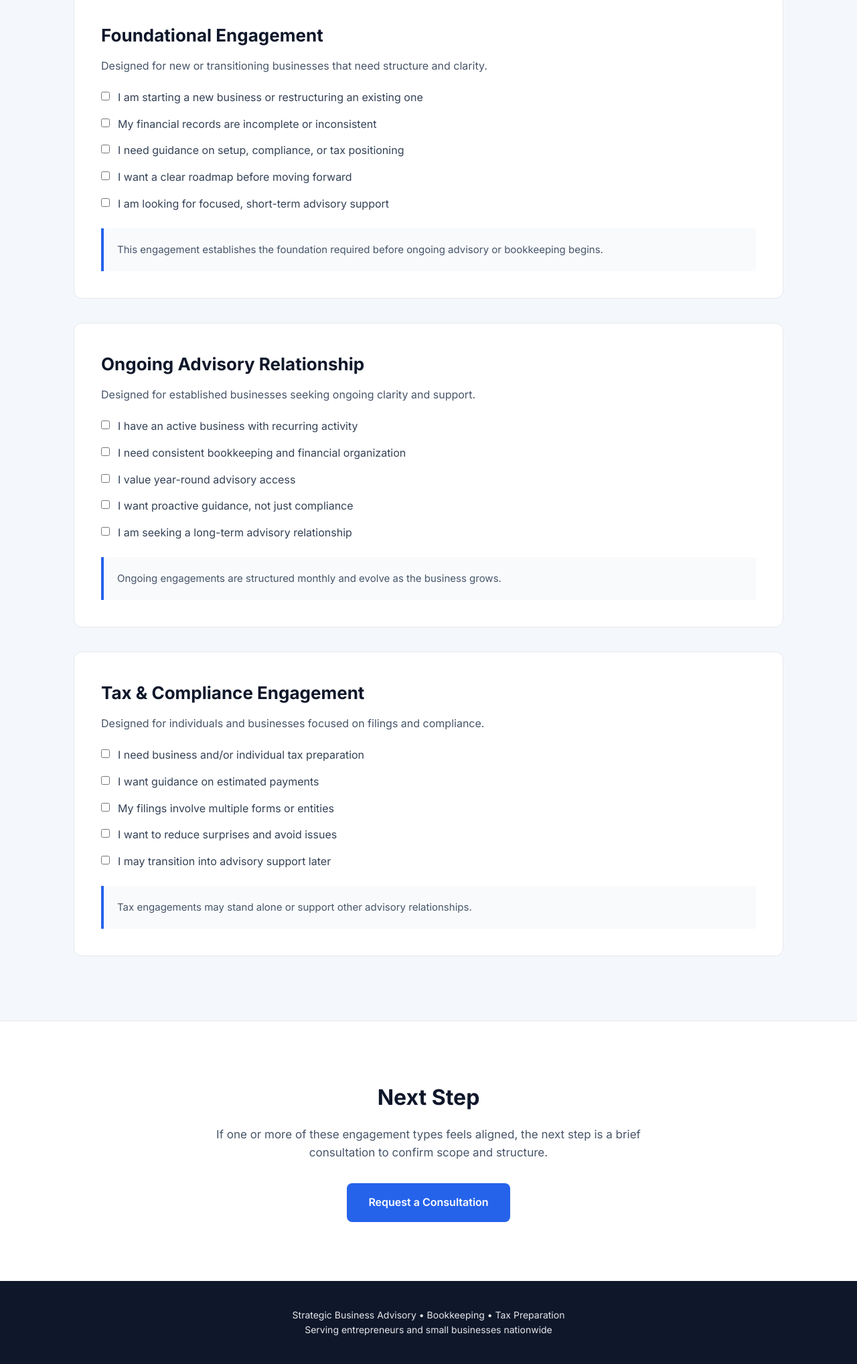
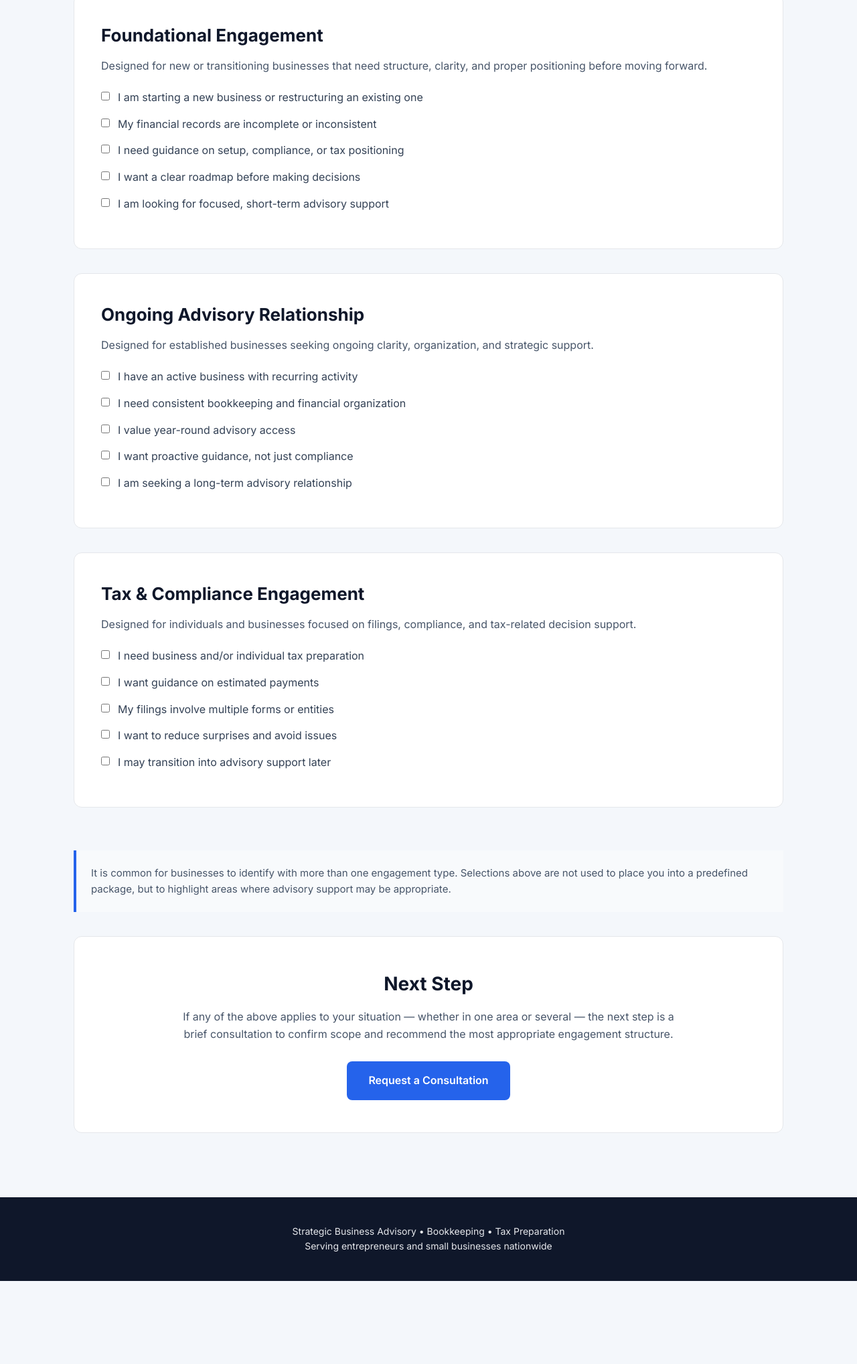
Before and after one commit to infracoreadvisorygroup/infracoreadvisory, a plain HTML site: page engagements.html in a window 1280 px wide. Shown: the part 571-2608 px from the top of the page at 67% size. After the commit the page ends 2484 px from the top, so only its background shows below. Drawn offline with Linux system fonts and the light colour scheme.

Commit message:
Revise client engagements content and layout
Updated content and structure for client engagements page, enhancing clarity and organization.

```diff
--- a/engagements.html
+++ b/engagements.html
@@ -4,122 +4,153 @@
   <meta charset="UTF-8">
   <title>Client Engagements | InfraCore Advisory Group</title>
 
-<meta name="description" content="Understand how InfraCore Advisory Group structures client engagements and determine the right fit for your business.">
-<link rel="icon" href="favicon.png">
+  <meta name="description" content="Understand how InfraCore Advisory Group structures client engagements and determines the appropriate advisory relationship.">
+  <meta property="og:title" content="Client Engagements | InfraCore Advisory Group">
+  <meta property="og:type" content="website">
+  <meta property="og:url" content="https://www.infracoreadvisorygroup.com/engagements.html">
+
+  <link rel="icon" href="favicon.png" type="image/png">
   <meta name="viewport" content="width=device-width, initial-scale=1.0">
 
   <link href="https://fonts.googleapis.com/css2?family=Inter:wght@400;500;600;700&display=swap" rel="stylesheet">
 
   <style>
-*{margin:0;padding:0;box-sizing:border-box;font-family:Inter,sans-serif}
-body{background:#f4f7fb;color:#1f2937;line-height:1.6}
+    * { margin: 0; padding: 0; box-sizing: border-box; font-family: Inter, sans-serif; }
+    body { background: #f4f7fb; color: #1f2937; line-height: 1.6; }
 
-nav{
-  background:#ffffff;
-  border-bottom:1px solid #e5e7eb;
-  padding:20px 80px;
-  display:flex;
-  justify-content:space-between;
-  align-items:center
+    nav {
+      background: #ffffff;
+      border-bottom: 1px solid #e5e7eb;
+      padding: 20px 80px;
+      display: flex;
+      justify-content: space-between;
+      align-items: center;
     }
-nav img{height:40px}
-nav a{margin-left:24px;text-decoration:none;color:#334155;font-weight:500}
-
-.header{
-  background:linear-gradient(180deg,#eef2ff,#f4f7fb);
-  padding:120px 20px;
-  text-align:center;
-  border-bottom:1px solid #e5e7eb
-}
-.header h1{font-size:44px;color:#0f172a;margin-bottom:16px}
-.header p{font-size:18px;color:#475569;max-width:820px;margin:0 auto}
-
-.container{
-  max-width:1100px;
-  margin:0 auto;
-  padding:96px 20px;
-  display:grid;
-  gap:36px
+    nav img { height: 40px; }
+    nav a {
+      margin-left: 24px;
+      text-decoration: none;
+      color: #334155;
+      font-weight: 500;
+      font-size: 15px;
     }
 
-.card{
-  background:#ffffff;
-  border:1px solid #e5e7eb;
-  border-radius:12px;
-  padding:40px
+    .header {
+      background: linear-gradient(180deg, #eef2ff 0%, #f4f7fb 100%);
+      padding: 120px 20px;
+      text-align: center;
+      border-bottom: 1px solid #e5e7eb;
+    }
+    .header h1 {
+      font-size: 44px;
+      font-weight: 700;
+      color: #0f172a;
+      margin-bottom: 16px;
+    }
+    .header p {
+      font-size: 18px;
+      color: #475569;
+      max-width: 860px;
+      margin: 0 auto;
     }
 
-.card h2{
-  font-size:26px;
-  color:#0f172a;
-  margin-bottom:12px
+    .container {
+      max-width: 1100px;
+      margin: 0 auto;
+      padding: 96px 20px;
+      display: grid;
+      gap: 36px;
     }
 
-.card p{
-  font-size:16px;
-  color:#475569;
-  margin-bottom:22px
+    .card {
+      background: #ffffff;
+      border: 1px solid #e5e7eb;
+      border-radius: 12px;
+      padding: 40px;
     }
 
-.checklist{
-  list-style:none;
-  padding-left:0
+    .card h2 {
+      font-size: 26px;
+      color: #0f172a;
+      margin-bottom: 12px;
     }
 
-.checklist li{
-  display:flex;
-  align-items:flex-start;
-  margin-bottom:14px;
-  font-size:16px;
-  color:#334155
+    .card p {
+      font-size: 16px;
+      color: #475569;
+      margin-bottom: 22px;
     }
 
-.checklist input{
-  margin-right:12px;
-  margin-top:4px
+    .checklist {
+      list-style: none;
+      padding-left: 0;
     }
 
-.note{
-  background:#f8fafc;
-  border-left:4px solid #2563eb;
-  padding:20px;
-  font-size:15px;
-  color:#475569;
-  margin-top:24px
+    .checklist li {
+      display: flex;
+      align-items: flex-start;
+      margin-bottom: 14px;
+      font-size: 16px;
+      color: #334155;
     }
 
-.cta-band{
-  background:#ffffff;
-  border-top:1px solid #e5e7eb;
-  padding:88px 20px;
-  text-align:center
+    .checklist input {
+      margin-right: 12px;
+      margin-top: 4px;
     }
 
-.cta-band h2{font-size:32px;color:#0f172a;margin-bottom:16px}
-.cta-band p{font-size:17px;color:#475569;max-width:720px;margin:0 auto 32px}
-
-.cta{
-  background:#2563eb;
-  color:#ffffff;
-  padding:16px 32px;
-  border-radius:8px;
-  text-decoration:none;
-  font-weight:600;
-  font-size:16px;
-  display:inline-block
+    .divider-note {
+      background: #f8fafc;
+      border-left: 4px solid #2563eb;
+      padding: 22px;
+      font-size: 15px;
+      color: #475569;
+      margin-top: 28px;
     }
 
-footer{
-  background:#0f172a;
-  color:#e5e7eb;
-  padding:40px 20px;
-  text-align:center;
-  font-size:14px
+    .next-step {
+      background: #ffffff;
+      border: 1px solid #e5e7eb;
+      border-radius: 12px;
+      padding: 48px 40px;
+      text-align: center;
     }
 
-@media(max-width:900px){
-  nav{padding:18px 24px}
-  .header h1{font-size:34px}
+    .next-step h3 {
+      font-size: 28px;
+      color: #0f172a;
+      margin-bottom: 14px;
+    }
+
+    .next-step p {
+      font-size: 16px;
+      color: #475569;
+      max-width: 760px;
+      margin: 0 auto 28px;
+    }
+
+    .cta {
+      background: #2563eb;
+      color: #ffffff;
+      padding: 16px 32px;
+      border-radius: 8px;
+      text-decoration: none;
+      font-weight: 600;
+      font-size: 16px;
+      display: inline-block;
+    }
+
+    footer {
+      background: #0f172a;
+      color: #e5e7eb;
+      padding: 40px 20px;
+      text-align: center;
+      font-size: 14px;
+    }
+
+    @media (max-width: 900px) {
+      nav { padding: 18px 24px; }
+      .header h1 { font-size: 34px; }
     }
   </style>
 </head>
@@ -140,36 +171,35 @@ footer{
 <section class="header">
   <h1>Client Engagements</h1>
   <p>
-Our engagements are structured to reflect business complexity, advisory involvement,
-and level of ongoing support. Review the criteria below to determine alignment.
+    Our work is structured through defined engagement types. Many businesses
+    identify with more than one area — the purpose of this page is to help
+    clarify where advisory support may be most valuable.
   </p>
 </section>
 
 <section class="container">
 
-<!-- FOUNDATIONAL -->
   <div class="card">
     <h2>Foundational Engagement</h2>
-<p>Designed for new or transitioning businesses that need structure and clarity.</p>
-
+    <p>
+      Designed for new or transitioning businesses that need structure,
+      clarity, and proper positioning before moving forward.
+    </p>
     <ul class="checklist">
       <li><input type="checkbox"> I am starting a new business or restructuring an existing one</li>
       <li><input type="checkbox"> My financial records are incomplete or inconsistent</li>
       <li><input type="checkbox"> I need guidance on setup, compliance, or tax positioning</li>
-<li><input type="checkbox"> I want a clear roadmap before moving forward</li>
+      <li><input type="checkbox"> I want a clear roadmap before making decisions</li>
       <li><input type="checkbox"> I am looking for focused, short-term advisory support</li>
     </ul>
-
-<div class="note">
-This engagement establishes the foundation required before ongoing advisory or bookkeeping begins.
-</div>
   </div>
 
-<!-- ONGOING -->
   <div class="card">
     <h2>Ongoing Advisory Relationship</h2>
-<p>Designed for established businesses seeking ongoing clarity and support.</p>
-
+    <p>
+      Designed for established businesses seeking ongoing clarity,
+      organization, and strategic support.
+    </p>
     <ul class="checklist">
       <li><input type="checkbox"> I have an active business with recurring activity</li>
       <li><input type="checkbox"> I need consistent bookkeeping and financial organization</li>
@@ -177,17 +207,14 @@ This engagement establishes the foundation required before ongoing advisory or b
       <li><input type="checkbox"> I want proactive guidance, not just compliance</li>
       <li><input type="checkbox"> I am seeking a long-term advisory relationship</li>
     </ul>
-
-<div class="note">
-Ongoing engagements are structured monthly and evolve as the business grows.
-</div>
   </div>
 
-<!-- TAX -->
   <div class="card">
     <h2>Tax & Compliance Engagement</h2>
-<p>Designed for individuals and businesses focused on filings and compliance.</p>
-
+    <p>
+      Designed for individuals and businesses focused on filings,
+      compliance, and tax-related decision support.
+    </p>
     <ul class="checklist">
       <li><input type="checkbox"> I need business and/or individual tax preparation</li>
       <li><input type="checkbox"> I want guidance on estimated payments</li>
@@ -195,21 +222,24 @@ Ongoing engagements are structured monthly and evolve as the business grows.
       <li><input type="checkbox"> I want to reduce surprises and avoid issues</li>
       <li><input type="checkbox"> I may transition into advisory support later</li>
     </ul>
-
-<div class="note">
-Tax engagements may stand alone or support other advisory relationships.
-</div>
   </div>
 
-</section>
+  <div class="divider-note">
+    It is common for businesses to identify with more than one engagement type.
+    Selections above are not used to place you into a predefined package, but to
+    highlight areas where advisory support may be appropriate.
+  </div>
 
-<section class="cta-band">
-<h2>Next Step</h2>
+  <div class="next-step">
+    <h3>Next Step</h3>
     <p>
-If one or more of these engagement types feels aligned, the next step is a brief
-consultation to confirm scope and structure.
+      If any of the above applies to your situation — whether in one area or several —
+      the next step is a brief consultation to confirm scope and recommend the most
+      appropriate engagement structure.
     </p>
-<a class="cta" href="contact.html">Request a Consultation</a>
+    <a href="contact.html" class="cta">Request a Consultation</a>
+  </div>
+
 </section>
 
 <footer>
```
Lines whose indentation alone changed are shown as unchanged.
